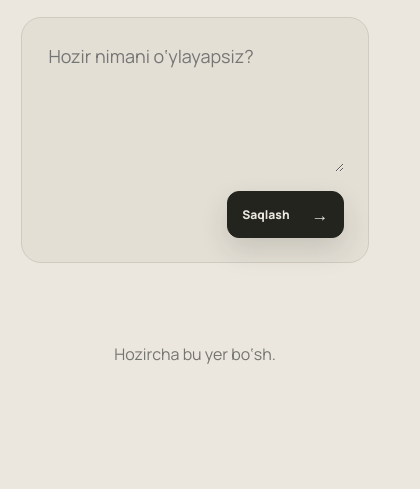
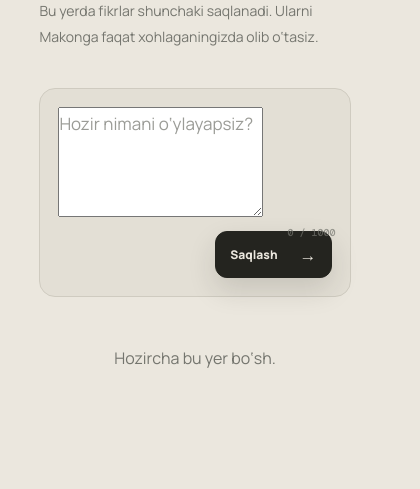
Before and after one commit to alisher-ds/oydin-uz, a plain HTML site: page oqim.html in a window 390 px wide. Shown: the part 364-853 px from the top of the page, 420 px wide, since content can reach past the window. Drawn offline with nearby package versions, Linux system fonts and the light colour scheme; a web font is replaced by a local one.

Commit message:
Polish Oqim responsive structure and input feedback

```diff
--- a/oqim.html
+++ b/oqim.html
@@ -3,9 +3,9 @@
 <head>
 <meta charset="UTF-8"><meta name="viewport" content="width=device-width,initial-scale=1.0">
 <meta name="theme-color" content="#f6f2ea"><meta name="description" content="Oqim — Oydinda fikrlarni tez yozib saqlash uchun joy.">
-<title>Oydin — Oqim</title><link rel="icon" href="favicon.svg" type="image/svg+xml"><link rel="stylesheet" href="style.css"><link rel="stylesheet" href="map-fixes.css">
+<title>Oydin — Oqim</title><link rel="icon" href="favicon.svg" type="image/svg+xml"><link rel="stylesheet" href="style.css"><link rel="stylesheet" href="map-fixes.css"><link rel="stylesheet" href="oqim.css">
 </head>
-<body>
+<body class="oqim-page">
 <div class="site-shell"><header class="topbar landing-bar">
 <a class="brand" href="index.html" aria-label="Oydin bosh sahifa"><span class="brand-symbol" aria-hidden="true"><svg viewBox="0 0 44 44"><path d="M22 4C12 4 6 11.2 6 21.9 6 32.6 12.1 40 22 40s16-7.4 16-18.1C38 11.2 32 4 22 4Z"/><path d="M22 11.5c-5.3 0-8.5 4-8.5 10.4S16.7 32.5 22 32.5s8.5-4.2 8.5-10.6S27.3 11.5 22 11.5Z"/><path d="M22 17.2c-2.2 0-3.5 1.8-3.5 4.8s1.3 4.8 3.5 4.8 3.5-1.8 3.5-4.8-1.3-4.8-3.5-4.8Z"/></svg></span><span class="brand-word">oydin</span></a>
 <nav class="topnav"><a class="topnav-link" href="index.html">Oydin</a><a class="topnav-link active" href="oqim.html">Oqim</a><a class="topnav-link" href="map.html">Makon</a></nav>
@@ -15,10 +15,10 @@
 <section>
 <p class="kicker">FIKRLAR OQIMI</p><h1 style="font-size:clamp(42px,7vw,78px);margin:0 0 14px">O‘ylaganingizni<br><span>yozib qo‘ying.</span></h1>
 <p class="hero-lede" style="max-width:650px">Bu yerda fikrlar shunchaki saqlanadi. Ularni Makonga faqat xohlaganingizda olib o‘tasiz.</p>
-<div style="margin-top:38px;padding:24px;border:1px solid var(--line,#d8d1c5);border-radius:20px;background:var(--surface,#fff)">
-<textarea id="ideaInput" maxlength="1000" placeholder="Hozir nimani o‘ylayapsiz?" style="width:100%;min-height:130px;border:0;outline:0;resize:vertical;background:transparent;color:inherit;font:inherit;font-size:18px"></textarea>
+<div class="oqim-capture" style="margin-top:38px;padding:24px;border:1px solid var(--line,#d8d1c5);border-radius:20px;background:var(--surface,#fff)">
+<textarea id="ideaInput" maxlength="1000" placeholder="Hozir nimani o‘ylayapsiz?" aria-label="Yangi fikr"></textarea><span class="oqim-count" id="ideaCount">0 / 1000</span>
 <div style="display:flex;justify-content:flex-end;margin-top:14px"><button class="primary-button compact" id="saveIdea" type="button">Saqlash <span>→</span></button></div></div>
-<div id="ideas" style="margin-top:30px"></div>
+<div id="ideas" aria-live="polite"></div>
 </section></main></div>
 <script src="app.js" type="module"></script><script src="oqim.js" type="module"></script>
 </body></html>
```
